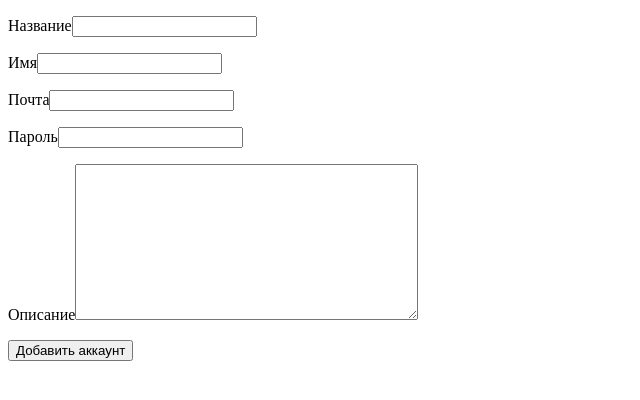
After one commit to kooflixy/pass-your-tsao, a Django app: page /accounts/add/ in a window 1280 px wide. The commit adds this page. Shown: the top 400 px of the page, without its empty margins (0-640 px from the left). Run offline with Django 5.2, Linux system fonts and the light colour scheme.

Commit message:
Add opportunity to add new accounts

```diff
--- /dev/null
+++ b/accounts/forms.py
@@ -0,0 +1,13 @@
+from django import forms
+
+from accounts.models import Account
+
+
+class AddAccountForm(forms.ModelForm):
+    class Meta:
+        model = Account
+        fields = ['name', 'username', 'email', 'password', 'description']
+
+        widgets = {
+            'password': forms.PasswordInput(),
+        }
--- a/accounts/models.py
+++ b/accounts/models.py
@@ -8,7 +8,7 @@ class BelongingManager(models.Manager):
 
 class Account(models.Model):
     name = models.CharField(max_length=255, verbose_name='Название')
-    username = models.CharField(max_length=255, verbose_name='Имя')
+    username = models.CharField(max_length=255, blank=True, null=True, verbose_name='Имя')
     email = models.CharField(max_length=255, blank=True, null=True, verbose_name='Почта')
     password = models.CharField(max_length=500, blank=True, null=True, verbose_name='Пароль')
     description = models.TextField(max_length=1000, blank=True, null=True, verbose_name='Описание')
--- a/accounts/templates/accounts/accounts_list.html
+++ b/accounts/templates/accounts/accounts_list.html
@@ -1,6 +1,7 @@
 {% extends 'base.html' %}
 
 {% block content %}
+<p><a href="{% url 'accounts:add_account' %}">Добавить страницу</a></p>
 <ul>
     {% for account in accounts %}
     <li>
--- /dev/null
+++ b/accounts/templates/accounts/add_account.html
@@ -0,0 +1,14 @@
+{% extends 'base.html' %}
+
+{% block content %}
+<form method="post" enctype="multipart/form-data">
+    {% csrf_token %}
+    <div class="form-error" >{{form.not_field_errors}}</div>
+
+    {% for f in form %}
+    <p><label class="form-label" for="{{f.id.for_label}}">{{f.label}}</label>{{f}}</p>
+    <div class="form-error">{{f.errors}}</div>
+    {% endfor %}
+    <p><button type="submit">Добавить аккаунт</button></p>
+</form>
+{% endblock %}
--- a/accounts/urls.py
+++ b/accounts/urls.py
@@ -8,4 +8,5 @@ app_name = 'accounts'
 urlpatterns = [
     path('', views.ShowAccountsList.as_view(), name='accounts'),
     path('<int:account_id>/', views.ShowAccount.as_view(), name='account'),
+    path('add/', views.AddAccount.as_view(), name='add_account'),
 ]
--- a/accounts/views.py
+++ b/accounts/views.py
@@ -1,6 +1,7 @@
 from django.shortcuts import get_object_or_404
-from django.views.generic import ListView, DetailView
+from django.views.generic import ListView, DetailView, CreateView
 
+from accounts.forms import AddAccountForm
 from accounts.models import Account
 from accounts.utils import DataMixin
 
@@ -24,3 +25,12 @@ class ShowAccount(DataMixin, DetailView):
 
     def get_object(self, queryset=None):
         return get_object_or_404(Account.objects, id=self.kwargs[self.account_id_kwarg])
+
+class AddAccount(DataMixin, CreateView):
+    form_class = AddAccountForm
+    title_page = 'Добавление аккаунта'
+    template_name = 'accounts/add_account.html'
+
+    def form_valid(self, form):
+        form.save(commit=False)
+        return super().form_valid(form)
```
